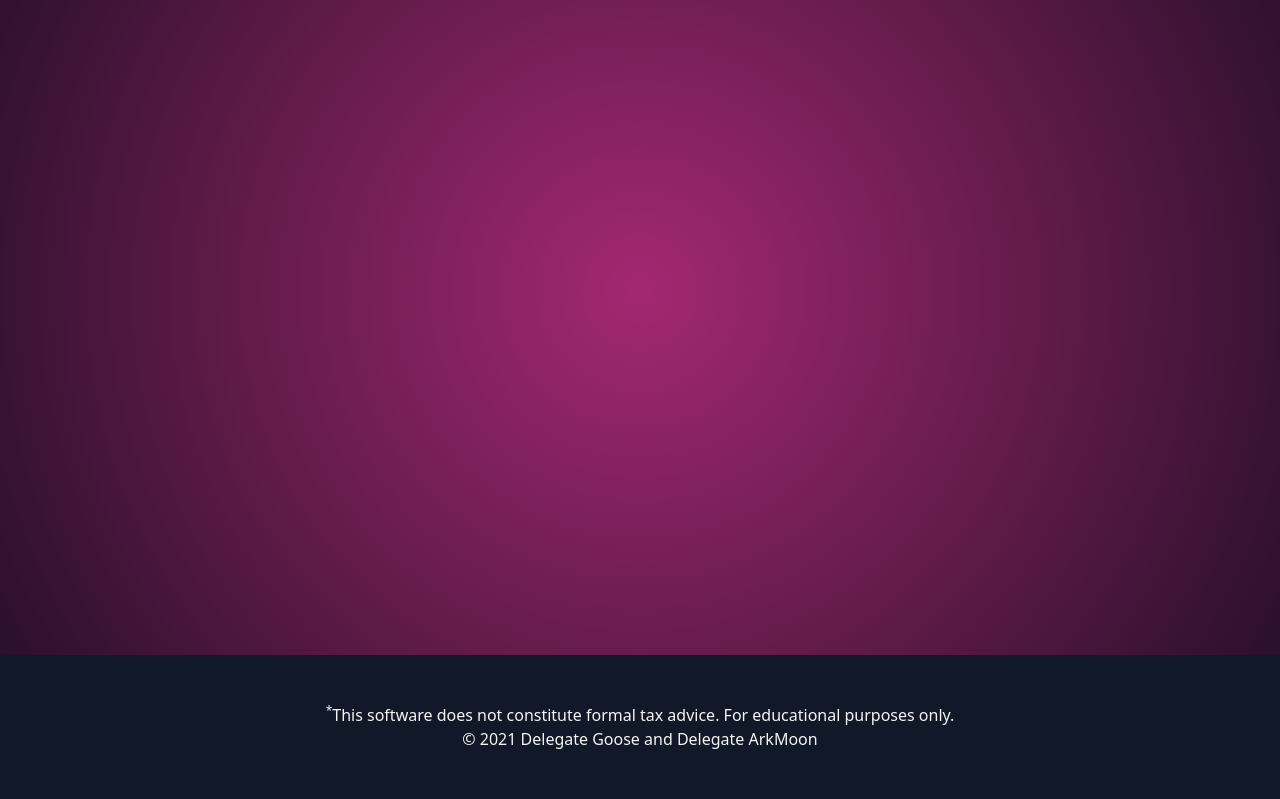
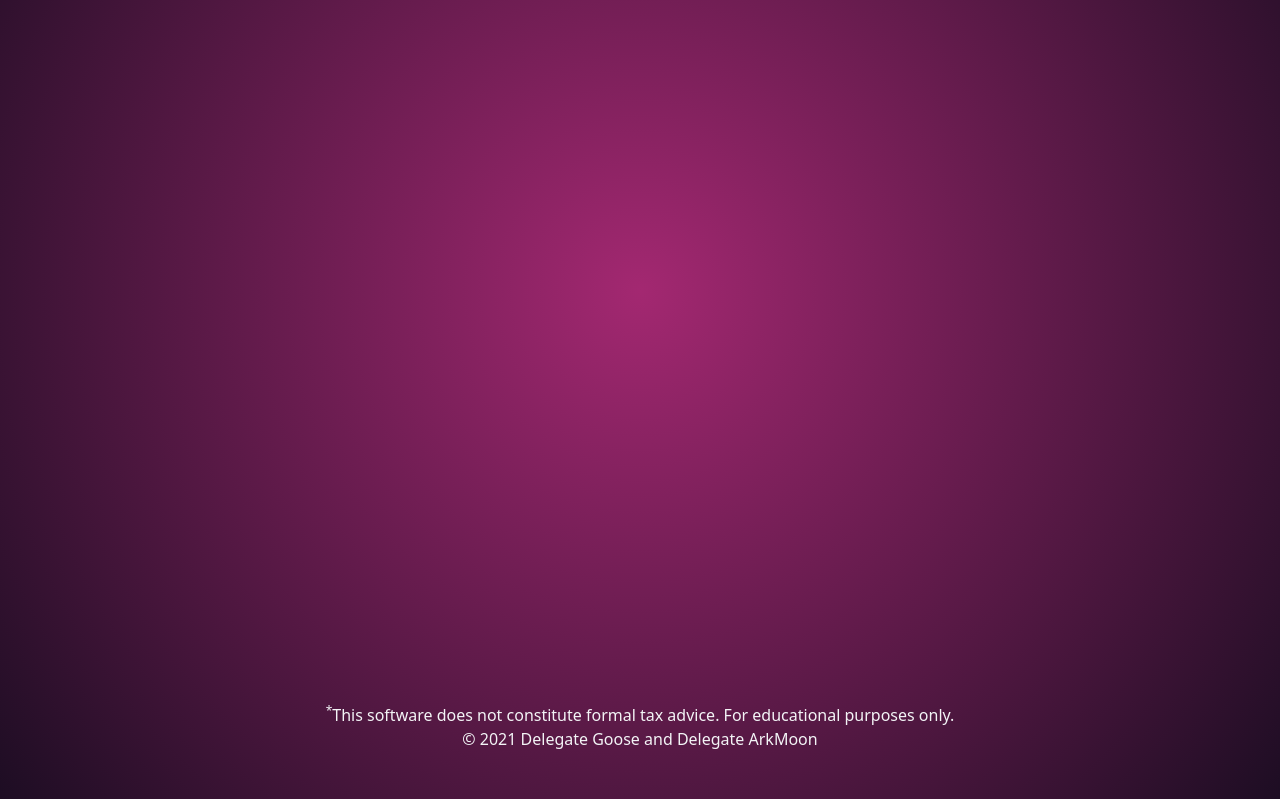
Before and after one commit to arkmoon/tailwindcss-form, a React (Vite) app: page /report in a window 1280 px wide. Shown: the part 217-1016 px from the top of the page. Built offline with nearby package versions, Linux system fonts and the light colour scheme.

Commit message:
remove footer bg

```diff
--- a/src/App.jsx
+++ b/src/App.jsx
@@ -89,7 +89,7 @@ function App() {
         </div>
       </nav>
 
-      <div className="w-full bg-gray-900 text-gray-100">
+      <div className="w-full text-gray-100">
         <Footer />
       </div>
     </div>
--- a/src/components/report/Report.jsx
+++ b/src/components/report/Report.jsx
@@ -142,7 +142,7 @@ function Report() {
           )
       }
 
-      <div className="w-full bg-gray-900 text-gray-100">
+      <div className="w-full text-gray-100">
         <Footer />
       </div>
     </>
```
